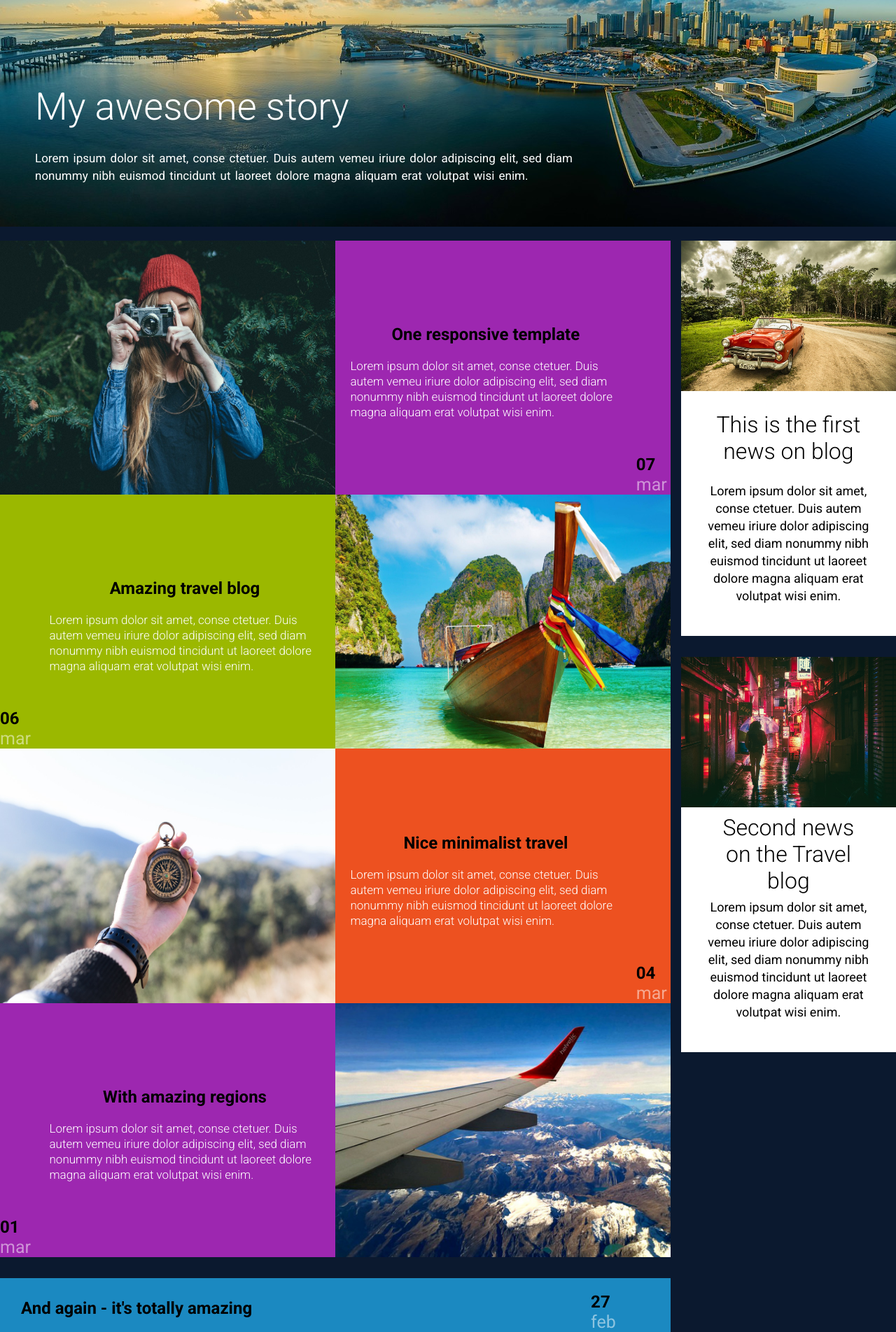
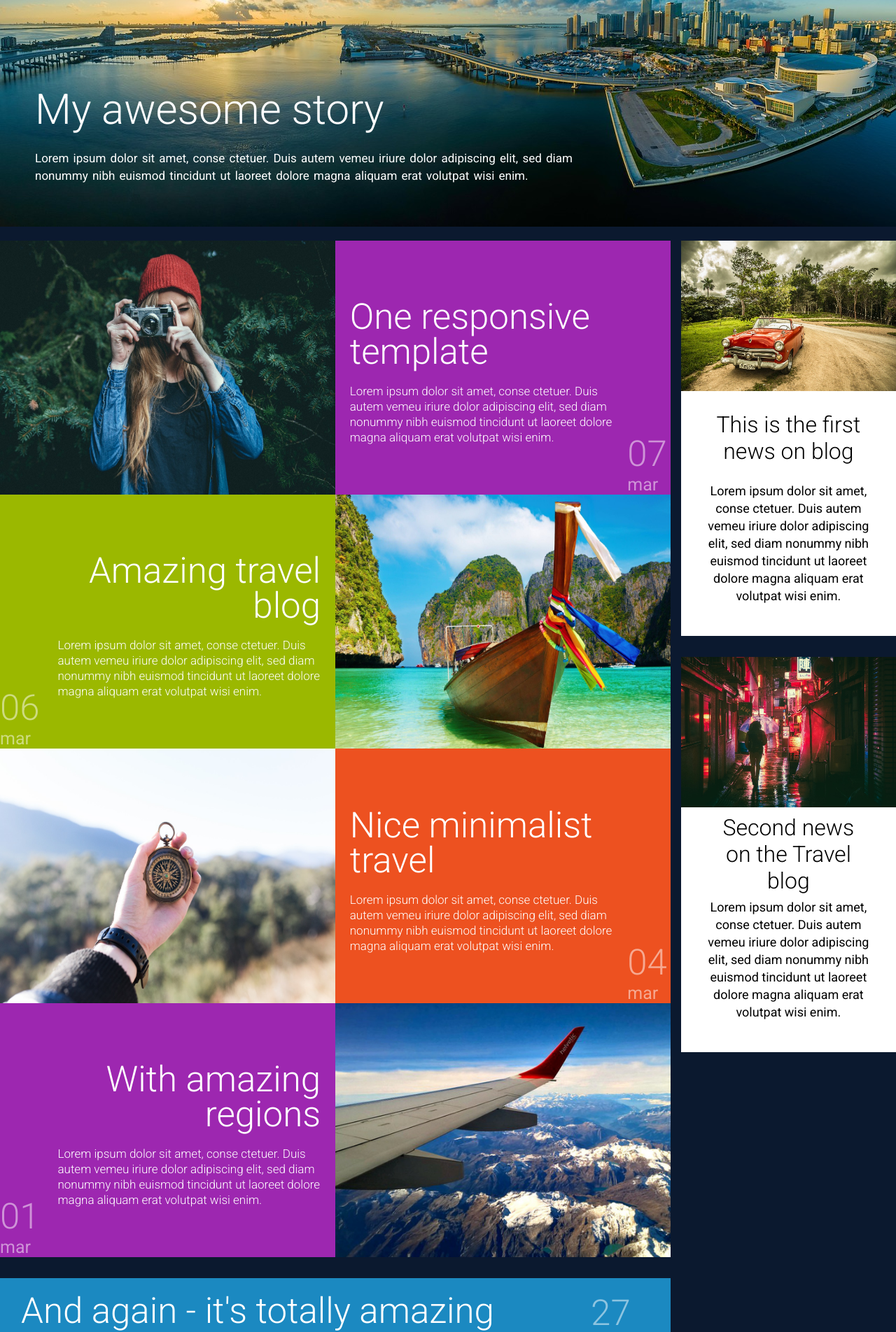
Before and after one commit to SergijBabich/FL-12, a plain HTML site: page FL12_HW5/homework/index.html in a window 1280 px wide. Shown: the part 260-2164 px from the top of the page at 70% size. Drawn offline with Linux system fonts and the light colour scheme; files whose address does not match are found by name.

Commit message:
Update styles.css

```diff
--- a/FL12_HW5/homework/css/styles.css
+++ b/FL12_HW5/homework/css/styles.css
@@ -1,7 +1,8 @@
-*{
+* {
 	margin: 0;
 	padding: 0;
 }
+
 body {
 	font-family: roboto;
 	margin: auto;
@@ -9,6 +10,7 @@ body {
 	background-color: #0b192f;
 	width: 100%;
 }
+
 @media screen and (max-width: 1400px) {
 	.post-1 {
 		background: #9d27b0;
@@ -34,7 +36,7 @@ body {
 		display: flex;
 		justify-content: space-between;
 		align-items: center;
-  background-color:  #024161;
+		background-color: #024161;
 		margin-bottom: 23px;
 	}
 	.header-icon {
@@ -65,14 +67,13 @@ nav a {
 		justify-content: center;
 		width: 100px;
 		height: 115px;
-  color:  #fff;
+		color: #fff;
 		font-weight: 500;
 		font-size: 21px;
 		text-decoration: none;
 	}
 	nav a:hover {
 		background-color: #1f52a4;
-
 	}
 	.header-heading {
 		height: 446px;
@@ -85,37 +86,34 @@ nav a:hover {
 		justify-content: flex-end;
 		margin-bottom: 20px;
 	}
-.header-heading span, .header-heading h1 {
+	.header-heading span,
+	.header-heading h1 {
 		padding-left: 50px;
 		color: #fff;
 		font-size: 17px;
 	}
 	.header-heading h1 {
 		height: 93px;
-  font-size: 54px;
+		font-size: 60px;
 		font-weight: 300;
-  color:#fff;
-
+		color: #fff;
 	}
 	.header-heading span {
 		width: 65%;
 		line-height: 25px;
-  min-height:110px;
+		min-height: 110px;
 		height: auto;
 		word-spacing: 2px;
 	}
 	section {
 		display: flex;
 		height: auto;
-
 	}
-
 	.section-content {
 		flex-basis: 1060px;
 		display: flex;
 		height: auto;
 		flex-direction: column;
-
 	}
 	.flex-card {
 		max-width: inherit;
@@ -144,7 +142,7 @@ section {
 		margin-right: 5px;
 		margin-top: 20px;
 	}
-.data  h1 {
+	.data h2 {
 		color: #fff;
 		display: inline-block;
 		font-size: 51px;
@@ -165,7 +163,7 @@ section {
 		flex-direction: column;
 		justify-content: center;
 	}
-.content h1 {
+	.content h2 {
 		color: #fff;
 		display: inline-block;
 		font-size: 51px;
@@ -173,7 +171,6 @@ section {
 		font-weight: 300;
 		line-height: 50px;
 	}
-
 	.content span {
 		margin-top: 20px;
 		font-size: 17px;
@@ -197,7 +194,7 @@ section {
 	.flex-card:nth-child(even) .wrapper-content-section {
 		flex-direction: row-reverse;
 	}
-  .flex-card:nth-child(even) .wrapper-content-section h1 {
+	.flex-card:nth-child(even) .wrapper-content-section h2 {
 		text-align: right;
 	}
 	.flex-card:nth-child(even) {
@@ -215,7 +212,6 @@ height: 100%;
 	aside {
 		flex-basis: 340px;
 		margin-left: 15px;
-
 	}
 	.aside-contain-img img {
 		width: 100%;
@@ -237,7 +233,7 @@ aside {
 		font-weight: 300;
 		margin: auto;
 	}
-.aside-contain  span {
+	.aside-contain span {
 		height: 220px;
 		font-size: 18px;
 		line-height: 25px;
@@ -260,9 +256,9 @@ aside {
 		margin-left: 30px;
 		flex-direction: column;
 		justify-content: space-around;
-  align-items:flex-start;
+		align-items: flex-start;
 	}
-.content-footer-items h1 {
+	.content-footer-items h2 {
 		color: #fff;
 		display: inline-block;
 		font-size: 51px;
@@ -307,11 +303,13 @@ footer {
 		margin-right: 20px;
 		opacity: 0.7;
 	}
-.footer-left, .footer-right {
+	.footer-left,
+	.footer-right {
 		display: flex;
 		flex-direction: column;
 	}
 }
+
 @media screen and ( max-width:768px) {
 	nav {
 		display: none;
@@ -336,7 +334,7 @@ footer {
 		padding-left: 25px;
 		font-size: 14px;
 	}
- .flex-card:nth-child(even) .wrapper-content-section h1 {
+	.flex-card:nth-child(even) .wrapper-content-section h2 {
 		text-align: left;
 	}
 	.section-content {
@@ -348,19 +346,16 @@ footer {
 	.flex-card:nth-child(even) {
 		flex-direction: column;
 	}
-
 	.flex-card {
 		min-height: 225px;
 		flex-direction: column;
 		height: auto;
 		flex: none;
 	}
-
 	.flex-card img {
 		width: 100%;
 		max-height: 288px;
 	}
-
 	.content-footer {
 		min-height: 400px;
 		height: auto;
@@ -376,11 +371,12 @@ footer {
 		align-items: center;
 		justify-content: center;
 	}
-.data h1 {
+	.data h2 {
 		text-align: center;
 	}
 	.header-heading h1 {
 		padding-left: 25px;
+		height: auto;
 	}
 	.aside-contain-img img {
 		height: 150px;
@@ -392,7 +388,6 @@ footer {
 	.aside-contain span {
 		min-height: 220px;
 		height: auto;
-
 	}
 	footer {
 		flex-direction: column;
@@ -422,6 +417,7 @@ footer {
 	.header-heading h1 {
 		font-size: 45px;
 		width: 70%;
+		height: auto;
 		line-height: 40px;
 	}
 	.aside-contain-img img {
```
Lines whose indentation alone changed are shown as unchanged.
